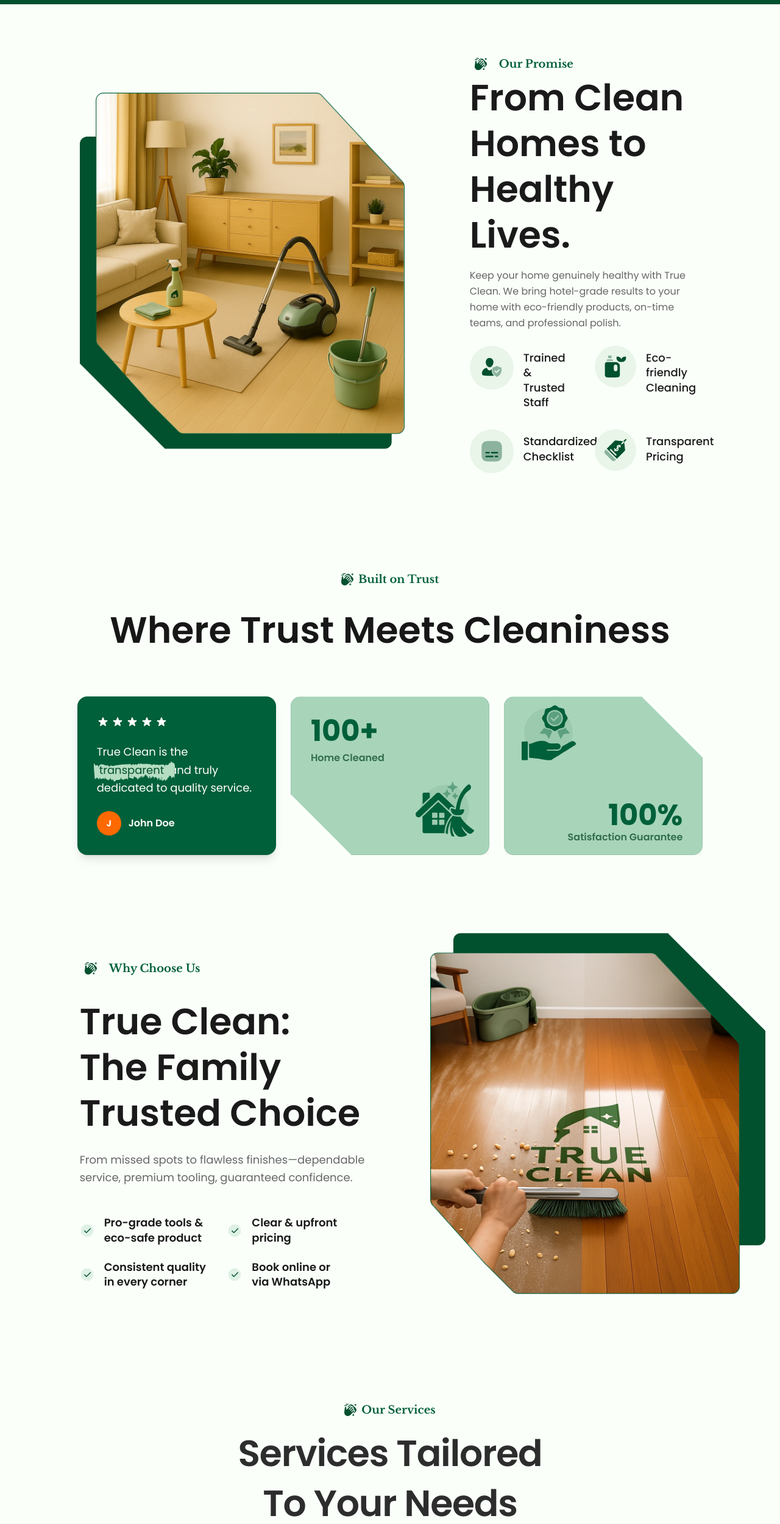
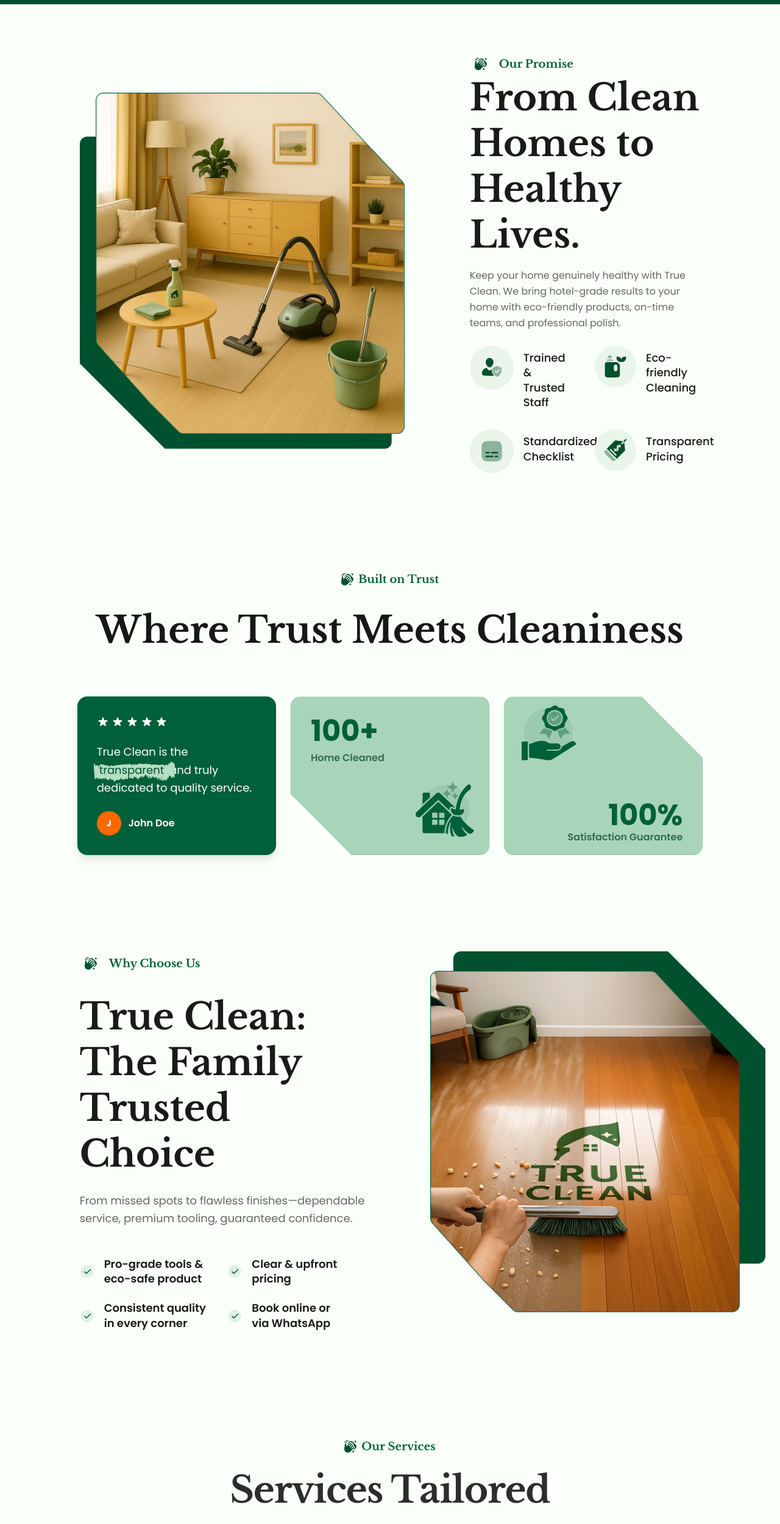
Before and after one commit to StayTrash/cleaning-website, a Next.js app: page / in a window 1280 px wide. Shown: the part 800-3299 px from the top of the page at 61% size. Built offline with nearby package versions, Linux system fonts and the light colour scheme.

Commit message:
Refactor font styles across multiple components to use font-serif for improved typography consistency in ContactUs, FAQ, HowItWorks, OurPromise, OurStory, ServicesSection, Testimonials, TrustSection, and WhyChooseUs.

```diff
--- a/src/Components/ContactUs.jsx
+++ b/src/Components/ContactUs.jsx
@@ -286,7 +286,7 @@
 
               {/* Main Heading */}
               <div className="space-y-6">
-                <h2 className="text-3xl lg:text-5xl font-semibold text-[#1a1a1a] leading-tight">
+                <h2 className="text-3xl lg:text-5xl font-semibold font-serif text-[#1a1a1a] leading-tight">
                   {/* Let's Talk With Us */}Consult with Our Cleaning Expert
                 </h2>
               </div>
--- a/src/Components/FAQ.jsx
+++ b/src/Components/FAQ.jsx
@@ -92,7 +92,7 @@
 
               {/* Main Heading */}
               <div className="md:space-y-6">
-                <h2 className="text-3xl lg:text-5xl font-semibold text-[#1a1a1a] leading-tight">
+                <h2 className="text-3xl lg:text-5xl font-semibold font-serif text-[#1a1a1a] leading-tight">
                   {/* Got Questions?
                   <br />
                   We've Got Answers */}Help Hub:  <br /> Questions & Answers
--- a/src/Components/HowItworks.jsx
+++ b/src/Components/HowItworks.jsx
@@ -116,7 +116,7 @@
                       </span>
                     </div>
 
-                    <span className="z-50 text-3xl z-50 lg:text-5xl xl:text-6xl text-[#FAFFFA] leading-[1.1] tracking-[-0.02em] font-semibold">
+                    <span className="z-50 text-3xl z-50 lg:text-5xl xl:text-6xl text-[#FAFFFA] leading-[1.1] tracking-[-0.02em] font-semibold font-serif">
                       {/* Behind Every Shine, There's a System */}Precision
                       cleaning, Powered By Process
                     </span>
--- a/src/Components/OurPromise.jsx
+++ b/src/Components/OurPromise.jsx
@@ -70,7 +70,7 @@
             {/* Main Heading */}
             <div className="space-y-4 ">
               <SlideUp delay={0.15}>
-                <h2 className="text-3xl sm:text-5xl text-left lg:text-5xl xl:text-6xl font-semibold text-[#1a1a1a] leading-[1.5] md:leading-tight">
+                <h2 className="text-3xl sm:text-5xl text-left lg:text-5xl xl:text-6xl font-semibold font-serif text-[#1a1a1a] leading-[1.5] md:leading-tight">
                   {/* A Cleaner Home A Healthier Life */}
                   From Clean Homes to Healthy Lives.
                 </h2>
--- a/src/Components/OurStory.jsx
+++ b/src/Components/OurStory.jsx
@@ -31,7 +31,7 @@
                   </div>
                 </div>
               </div>
-              <h2 className="md:hidden block text-3xl lg:text-5xl font-semibold text-[#1a1a1a] leading-tight">
+              <h2 className="md:hidden block text-3xl lg:text-5xl font-semibold font-serif text-[#1a1a1a] leading-tight">
                 {/* Born from the Mess.
                 <br />
                 Built on Trust. */}
@@ -71,7 +71,7 @@
                     Our Story
                   </div>
                 </div>
-                <h2 className="hidden md:!block text-3xl lg:text-5xl font-semibold text-[#1a1a1a] leading-tight">
+                <h2 className="hidden md:!block text-3xl lg:text-5xl font-semibold font-serif text-[#1a1a1a] leading-tight">
                   {/* Born from the Mess.
                   <br />
                   Built on Trust. */}
--- a/src/Components/ServicesSection.jsx
+++ b/src/Components/ServicesSection.jsx
@@ -137,7 +137,7 @@
           </SlideUp>
 
           <SlideUp delay={0.1}>
-            <h2 className="text-4xl md:text-6xl leading-[1.1] font-semibold tracking-[-0.02em] text-[#2D2D2D] mb-4">
+            <h2 className="text-4xl md:text-6xl leading-[1.1] font-semibold font-serif tracking-[-0.02em] text-[#2D2D2D] mb-4">
               {/* Reliable Cleaning, */}Services Tailored
             </h2>
           </SlideUp>
--- a/src/Components/Testimonials.jsx
+++ b/src/Components/Testimonials.jsx
@@ -120,10 +120,10 @@
             </span>
           </div>
 
-          <h2 className="md:hidden block text-3xl lg:text-6xl font-semibold text-[var(--foreground)] leading-tight mb-6 transition-colors duration-300">
+          <h2 className="md:hidden block text-3xl lg:text-6xl font-semibold font-serif text-[var(--foreground)] leading-tight mb-6 transition-colors duration-300">
             Voices That Reflect the Shine
           </h2>
-          <h2 className="hidden md:!block text-3xl lg:text-6xl font-semibold text-[var(--foreground)] leading-tight mb-6 transition-colors duration-300">
+          <h2 className="hidden md:!block text-3xl lg:text-6xl font-semibold font-serif text-[var(--foreground)] leading-tight mb-6 transition-colors duration-300">
             Voices That Reflect the
             <br />
             Shine
--- a/src/Components/TrustSection.jsx
+++ b/src/Components/TrustSection.jsx
@@ -23,7 +23,7 @@
           </SlideUp>
 
           <SlideUp delay={0.1}>
-            <h2 className="md:text-center text-left text-3xl md:text-6xl font-semibold text-[var(--foreground)] leading-[1.5] transition-colors duration-300">
+            <h2 className="md:text-center text-left text-3xl md:text-6xl font-semibold font-serif text-[var(--foreground)] leading-[1.5] transition-colors duration-300">
               {/* Confidence in Every Clean */}
               Where Trust Meets Cleaniness
             </h2>
--- a/src/Components/WhyChooseUs.jsx
+++ b/src/Components/WhyChooseUs.jsx
@@ -27,7 +27,7 @@
             <SlideUp delay={0.1}>
               {/* Main Heading */}
               <div className="space-y-4 sm:space-y-6">
-                <h2 className="text-3xl lg:text-6xl text-left font-semibold text-[#1a1a1a] leading-[1.5] md:leading-tight">
+                <h2 className="text-3xl lg:text-6xl text-left font-semibold font-serif text-[#1a1a1a] leading-[1.5] md:leading-tight">
                   {/* Why Families Rely on True Clean */}
                   True Clean: The Family Trusted Choice
                 </h2>
```
